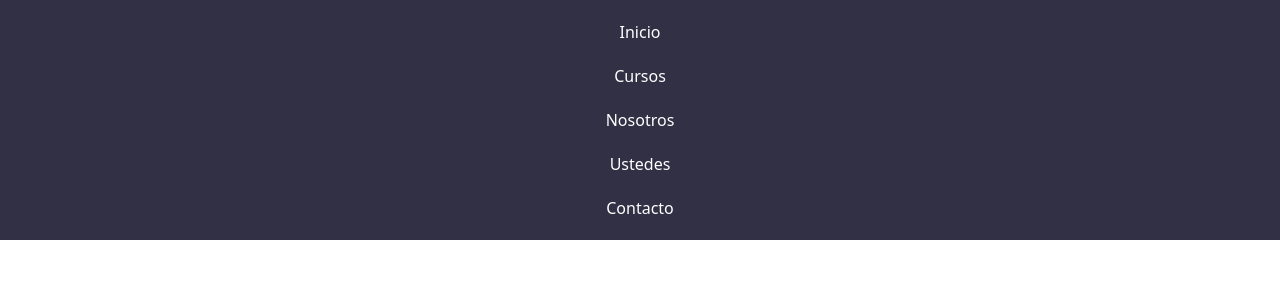
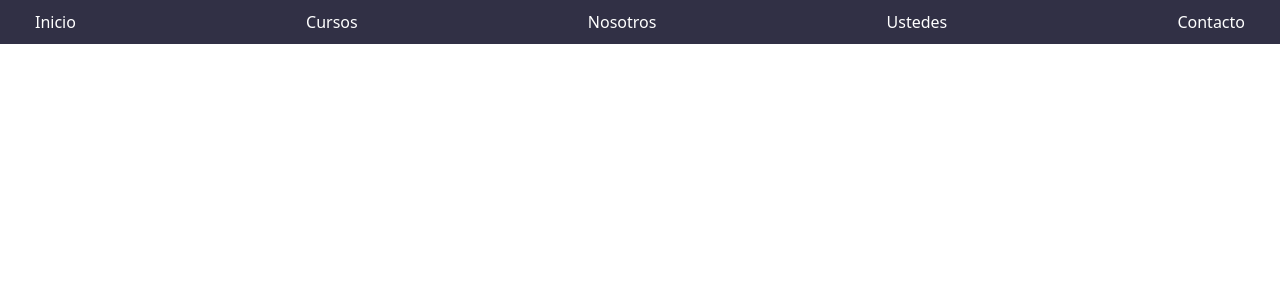
Before and after one commit to marcosgallardi/E-COMMERCE-FRONT, a React (Vite) app in the folder e-commerce/: page / in a window 1280 px wide. Shown: the top 300 px of the page. Built offline with nearby package versions, Linux system fonts and the light colour scheme.

Commit message:
avanzando

```diff
--- a/e-commerce/index.html
+++ b/e-commerce/index.html
@@ -1,13 +1,17 @@
 <!doctype html>
 <html lang="en">
+
 <head>
   <meta charset="UTF-8" />
   <link rel="icon" type="image/svg+xml" href="/vite.svg" />
   <meta name="viewport" content="width=device-width, initial-scale=1.0" />
+  <link rel="stylesheet" href="https://cdn.jsdelivr.net/npm/bootstrap-icons@1.13.1/font/bootstrap-icons.min.css">
   <title>e-commerce</title>
 </head>
+
 <body>
   <div id="root"></div>
   <script type="module" src="/src/main.tsx"></script>
 </body>
+
 </html>
--- a/e-commerce/package.json
+++ b/e-commerce/package.json
@@ -11,6 +11,7 @@
   },
   "dependencies": {
     "axios": "^1.13.2",
+    "bootstrap-icons": "^1.13.1",
     "react": "^19.2.0",
     "react-dom": "^19.2.3",
     "react-redux": "^9.2.0",
--- a/e-commerce/src/components/navbar/Navbar.css
+++ b/e-commerce/src/components/navbar/Navbar.css
@@ -10,14 +10,9 @@
     justify-content: space-between;
     background-color: #313045;
     padding: 10px 20px;
-
 }
 
-@media (min-width: 768px) {
-    .navbar {
-        flex-direction: column;
-    }
-    .nav-link {
-        margin: 10px 0;
-    }
+.icon-navbar {
+    font-size: 1.4rem;
+    color: white;
 }
--- a/e-commerce/src/components/navbar/Navbar.tsx
+++ b/e-commerce/src/components/navbar/Navbar.tsx
@@ -2,6 +2,8 @@ import { ItemNavbar } from './ItemNavbar'
 
 export const Navbar = () => {
   return (
+    <>
+      <div className="d-none d-lg-block">
         <div className='navbar'>
           <ItemNavbar name="Inicio" link="/" />
           <ItemNavbar name="Cursos" link="/cursos" />
@@ -9,5 +11,12 @@ export const Navbar = () => {
           <ItemNavbar name="Ustedes" link="/ustedes" />
           <ItemNavbar name="Contacto" link="/contacto" />
         </div>
+      </div>
+
+      <div className="d-lg-none navbar">
+        <i className="bi bi-filter-left icon-navbar"></i>
+      </div>
+
+    </>
   )
 }
```
Also changed, not shown: 1 other file (tests, documents, lock files or other folders). Lines whose indentation alone changed are shown as unchanged.
